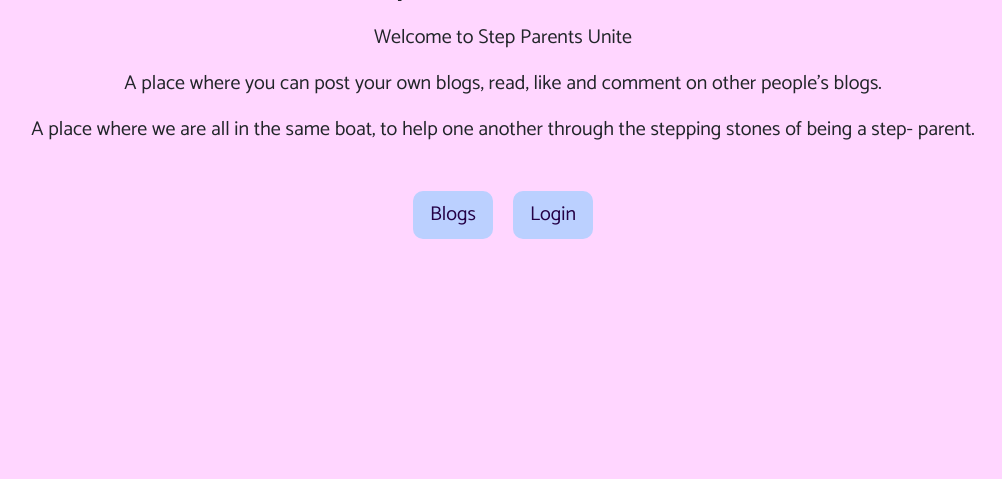
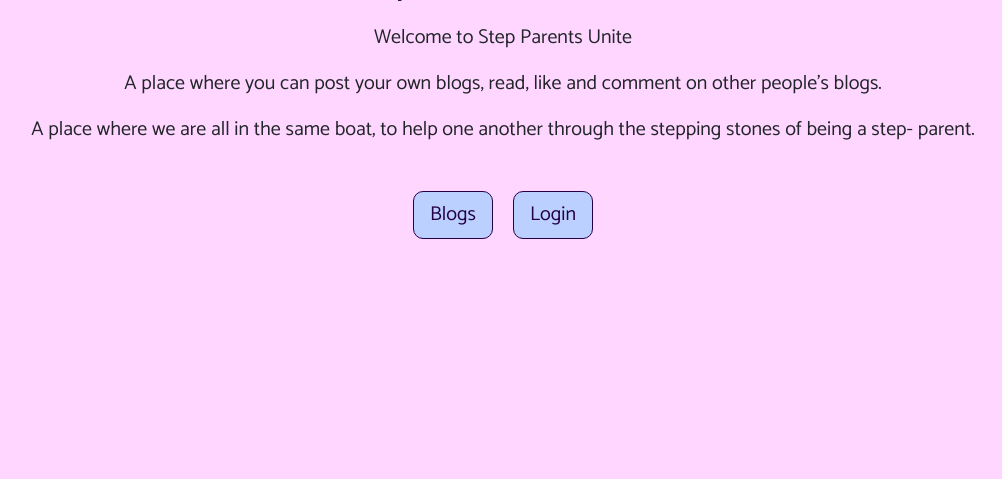
Before and after one commit to Mrst12/step-parents-unite, a Django app: page / in a window 1280 px wide. Shown: the part 145-624 px from the top of the page, without its empty margins (137-1139 px from the left). Run offline with Django 3.2, Linux system fonts and the light colour scheme.

Commit message:
add a border to the submit button so it stands out better

```diff
--- a/static/css/style.css
+++ b/static/css/style.css
@@ -85,6 +85,7 @@ h1 {
 
 .btn-lg {
     margin: 10px;
+    border: 1px solid #240046;
 }
 /*blog page */
 .author {
```
